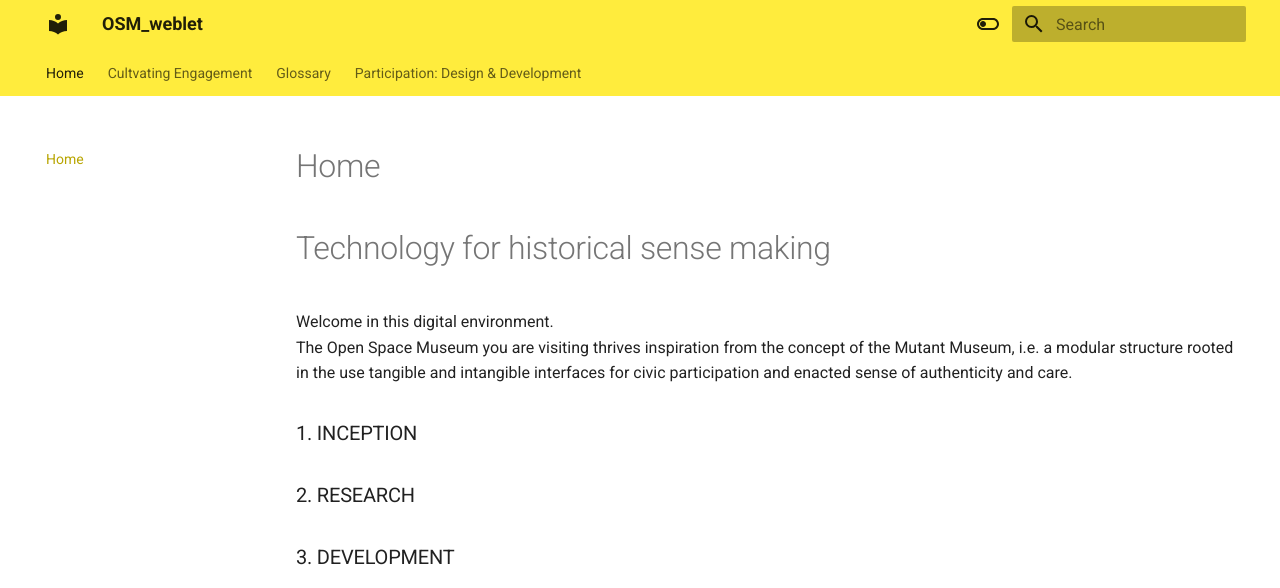
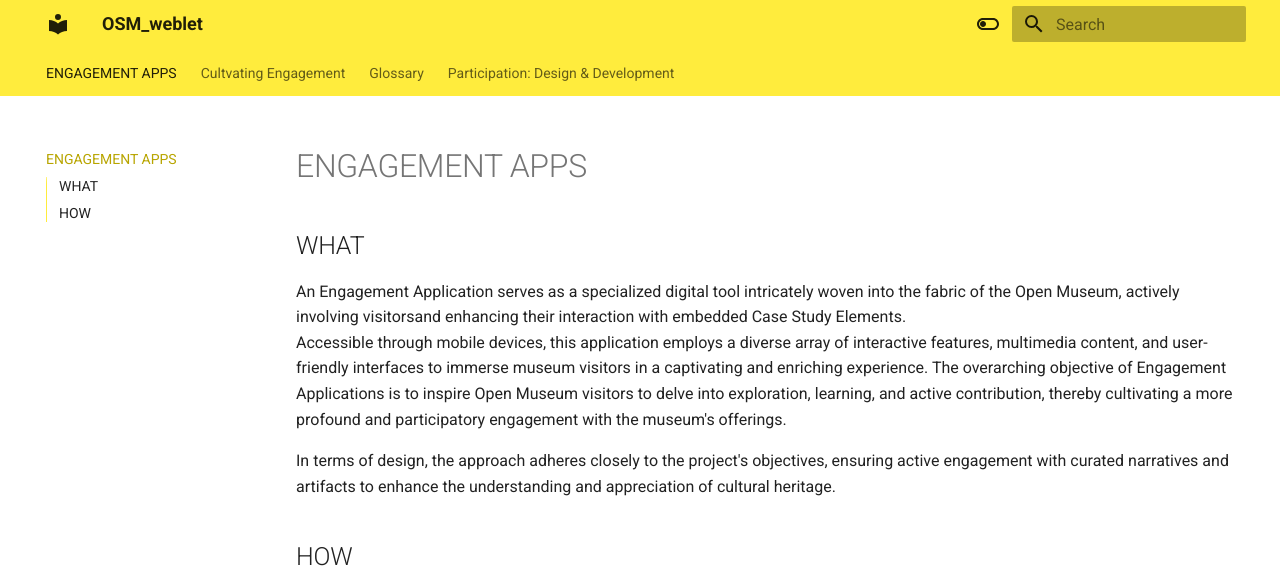
Before and after one commit to OSMDevTest/OSM, an MkDocs documentation site: the page built from docs/index.md, in a window 1280 px wide and 1400 px high. Shown: the top 588 px of the window. Built offline with MkDocs 1.6.1 and Material for MkDocs 9.7.7, drawn with Linux system fonts in a browser that asks for light colours; some of the changed text lies outside the part shown; grey boxes are pictures that could not be loaded.

Commit message:
Update index.md

```diff
--- a/docs/index.md
+++ b/docs/index.md
@@ -1,34 +1,14 @@
-# Home
-# Technology for historical sense making
-Welcome in this digital environment. <br>
-The Open Space Museum you are visiting thrives inspiration from the concept of the Mutant Museum, i.e. a modular structure rooted in the use tangible and intangible interfaces for civic participation and enacted sense of authenticity and care.
- <br>
-### 1. INCEPTION
-### 2. RESEARCH
-### 3. DEVELOPMENT
+# ENGAGEMENT APPS
+## WHAT
+An Engagement Application serves as a specialized digital tool intricately woven into the fabric of the Open Museum, actively involving visitorsand enhancing their interaction with embedded Case Study Elements. <br>
+Accessible through mobile devices, this application employs a diverse array of interactive features, multimedia content, and user-friendly interfaces to immerse museum visitors in a captivating and enriching experience. The overarching objective of Engagement Applications is to inspire Open Museum visitors to delve into exploration, learning, and active contribution, thereby cultivating a more profound and participatory engagement with the museum's offerings. <br>
+
+In terms of design, the approach adheres closely to the project's objectives, ensuring active engagement with curated narratives and artifacts to enhance the understanding and appreciation of cultural heritage.<br>
+
+## HOW
+The development unfoldsin three distinct phases: <br>
+PHASE I: Inception involves the creation of straightforward Weblets, designed to function without utilizing the onboard sensors of mobile phones. <br>
+PHASE II: Evolution marks the design of more sophisticated Applets, leveraging the onboard sensors of mobile phones. The emphasis remains on simplicity, avoiding unnecessary complexities. <br>
+PHASE III: Refinement incorporates insights gained from user studies, enabling adjustments to enhance the effectiveness of the apps. This phase introduces more immersive technologies and judicious use of sensors where needed, ensuring a seamless blend of innovation and user-centric design.
 
 <iframe frameborder="0" class="juxtapose" width="100%" height="500" src="https://cdn.knightlab.com/libs/juxtapose/latest/embed/index.html?uid=3cedb390-5ecf-11ee-b5be-6595d9b17862"></iframe>
-
-In the first part, we are interested in focusing on a framework to follow to create care, authenticity and participation prototypes.
-These frameworks, as results of a process of research, are part of the <b> mutant museum </b> .
-In the second part, we highlit how <b> tangible and intangible interfaces are necessarily for experiencing color </b> and inducing a meaniningful connection in visitors, to enact sense of care.
-In the third part, we delve in more technical aspects for the development of engagement apps.
-
-
-
-
-
-
-
-
-
-
-
-
-## WEBLETS
-Here, we introduce Weblets, designed to function seamlessly on your mobile devices. These will allow you to experience cultural heritage without the need for onboard sensors, as we set the stage for an immersive journey.
-
-### Key Features
-#### Interactive Engagement
-#### Multimedia Enrichment
-#### User friendly, Accessible Interfaces
```
